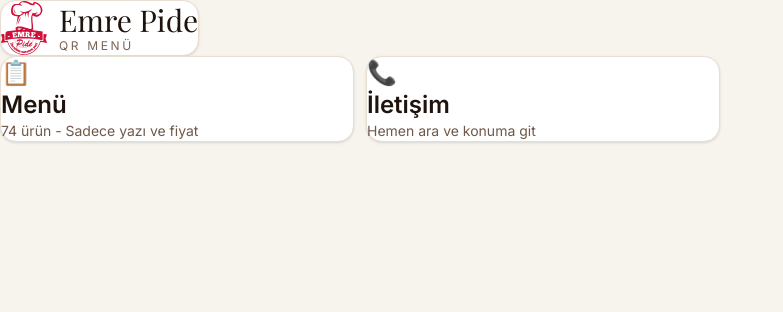
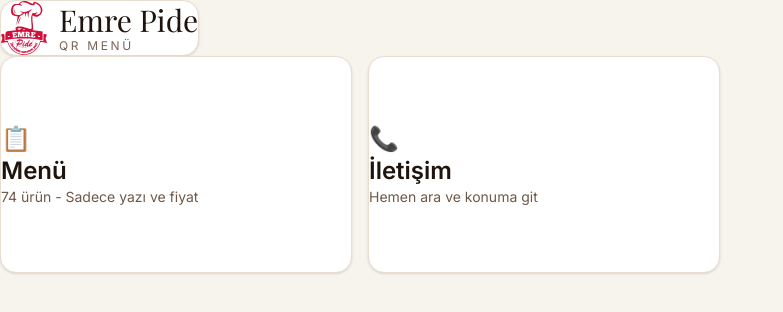
Before and after one commit to ymert-yrdkl/emre-pide, a Next.js app: page /qr in a window 1280 px wide. Shown: the top 312 px of the page, without its empty margins (0-783 px from the left). Built offline with nearby package versions, Linux system fonts and the light colour scheme; a web font is replaced by a local one.

Commit message:
Center QR content and apply golden ratio home cards

```diff
--- a/app/(qr)/qr/QRMenuClient.tsx
+++ b/app/(qr)/qr/QRMenuClient.tsx
@@ -18,7 +18,7 @@ export default function QRMenuClient() {
 
   return (
     <div className="min-h-screen bg-[#f7f4ee] text-[#1f140d]">
-      <main className="mx-auto w-full max-w-[720px] px-4 py-8">
+      <main className="mx-auto w-full max-w-[780px] px-4 py-8">
         <header className="mb-6 text-center">
           <div className="mx-auto mb-2 flex w-fit items-center gap-3 rounded-2xl border border-[#e8ddcf] bg-white px-4 py-3 shadow-sm">
             <Image src="/images/logo.svg" alt="Emre Pide" width={46} height={46} priority className="rounded-md" />
@@ -30,11 +30,11 @@ export default function QRMenuClient() {
         </header>
 
         {mode === "home" && (
-          <section className="grid grid-cols-1 gap-3 sm:grid-cols-2">
+          <section className="mx-auto grid max-w-[720px] grid-cols-1 gap-4 sm:grid-cols-2">
             <button
               type="button"
               onClick={() => setMode("menu")}
-              className="rounded-2xl border border-[#e8ddcf] bg-white p-6 text-left shadow-sm transition hover:-translate-y-0.5"
+              className="aspect-[1.618/1] rounded-2xl border border-[#e8ddcf] bg-white p-6 text-left shadow-sm transition hover:-translate-y-0.5"
             >
               <p className="mb-2 text-2xl">📋</p>
               <h2 className="text-2xl font-semibold">Menü</h2>
@@ -44,7 +44,7 @@ export default function QRMenuClient() {
             <button
               type="button"
               onClick={() => setMode("contact")}
-              className="rounded-2xl border border-[#e8ddcf] bg-white p-6 text-left shadow-sm transition hover:-translate-y-0.5"
+              className="aspect-[1.618/1] rounded-2xl border border-[#e8ddcf] bg-white p-6 text-left shadow-sm transition hover:-translate-y-0.5"
             >
               <p className="mb-2 text-2xl">📞</p>
               <h2 className="text-2xl font-semibold">İletişim</h2>
@@ -54,7 +54,7 @@ export default function QRMenuClient() {
         )}
 
         {mode === "menu" && (
-          <section>
+          <section className="mx-auto w-full max-w-[700px]">
             <div className="mb-5 flex items-center justify-between">
               <h2 className="font-[family-name:var(--font-playfair)] text-4xl">Menü</h2>
               <button
@@ -101,7 +101,7 @@ export default function QRMenuClient() {
         )}
 
         {mode === "contact" && (
-          <section>
+          <section className="mx-auto w-full max-w-[700px]">
             <div className="mb-5 flex items-center justify-between">
               <h2 className="font-[family-name:var(--font-playfair)] text-4xl">İletişim</h2>
               <button
```
